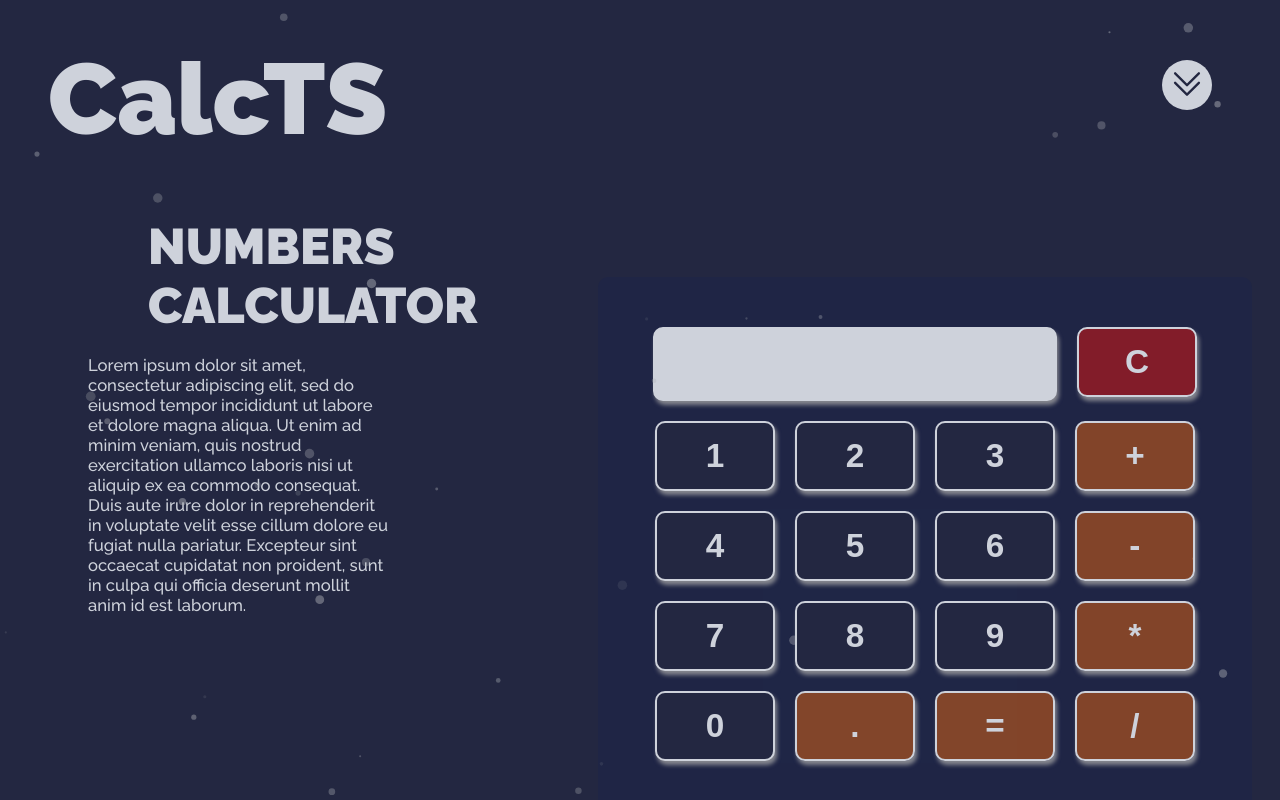
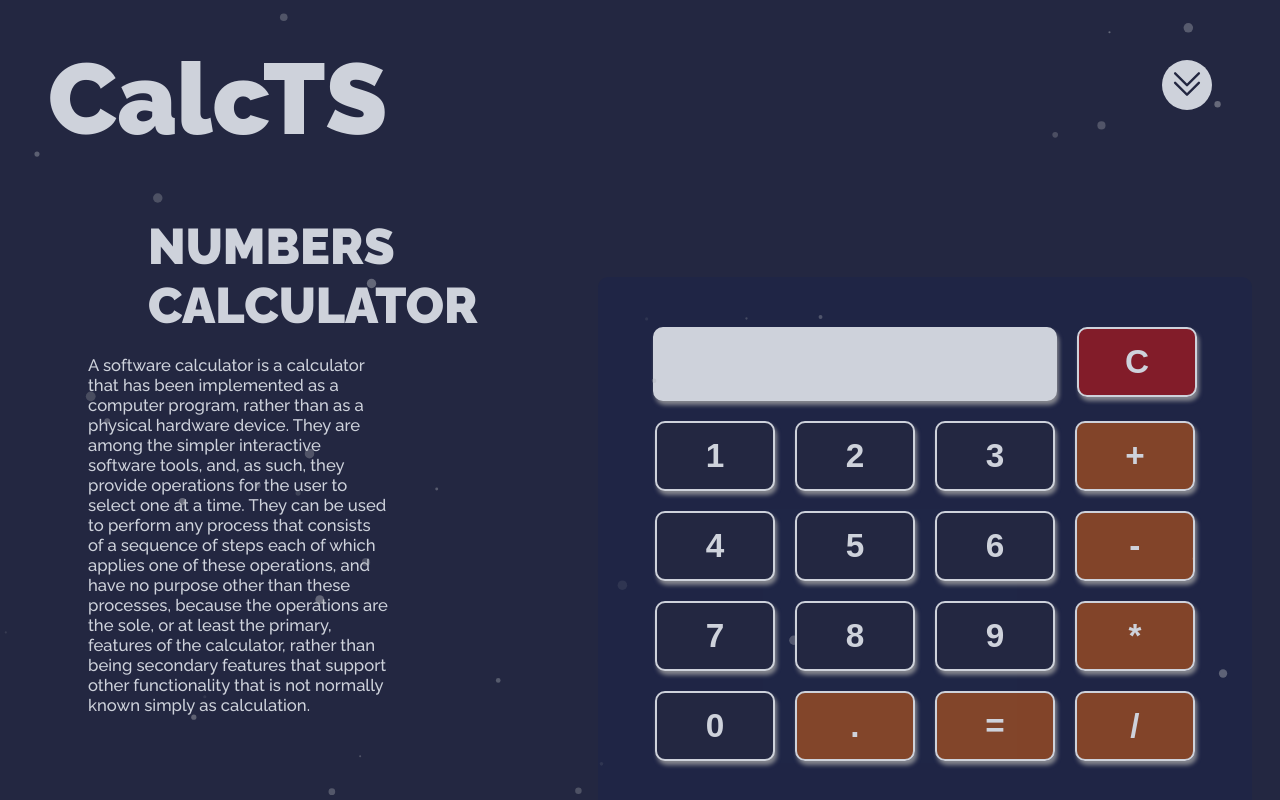
Before and after one commit to bchanowski/calculator-typescript, a React (Vite) app in the folder calc-ts/: page / in a window 1280 px wide. Shown: the top 800 px of the page. Built offline with nearby package versions, Linux system fonts and the light colour scheme.

Commit message:
Fixed an issue that allowed to put a sign without any numbers in numbers calc

```diff
--- a/calc-ts/src/components/Numbers/data.ts
+++ b/calc-ts/src/components/Numbers/data.ts
@@ -1,4 +1,4 @@
 export const calculatorText: { title: string; desc: string } = {
   title: "NUMBERS CALCULATOR",
-  desc: "Lorem ipsum dolor sit amet, consectetur adipiscing elit, sed do eiusmod tempor incididunt ut labore et dolore magna aliqua. Ut enim ad minim veniam, quis nostrud exercitation ullamco laboris nisi ut aliquip ex ea commodo consequat. Duis aute irure dolor in reprehenderit in voluptate velit esse cillum dolore eu fugiat nulla pariatur. Excepteur sint occaecat cupidatat non proident, sunt in culpa qui officia deserunt mollit anim id est laborum.",
+  desc: "A software calculator is a calculator that has been implemented as a computer program, rather than as a physical hardware device. They are among the simpler interactive software tools, and, as such, they provide operations for the user to select one at a time. They can be used to perform any process that consists of a sequence of steps each of which applies one of these operations, and have no purpose other than these processes, because the operations are the sole, or at least the primary, features of the calculator, rather than being secondary features that support other functionality that is not normally known simply as calculation. ",
 };
--- a/calc-ts/src/components/Numbers/index.tsx
+++ b/calc-ts/src/components/Numbers/index.tsx
@@ -28,10 +28,10 @@ const Numbers = ({ setSelectedPage }: Props) => {
     else setNumber(number + num);
   };
   const handleSignClick = (clickSign: string) => {
-    if (sign === "") setSign(clickSign);
+    if (sign === "" && number !== "") setSign(clickSign);
     else {
       if (secondNumber !== "") getResult();
-      setSign(clickSign);
+      if (number !== "") setSign(clickSign);
     }
   };
   const handleResetClick = () => {
```
